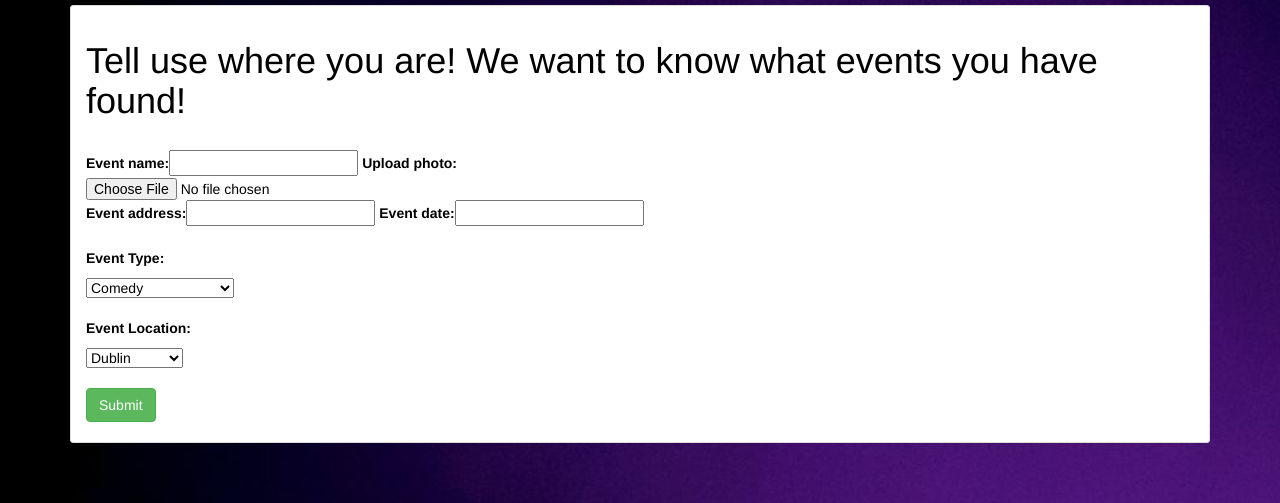
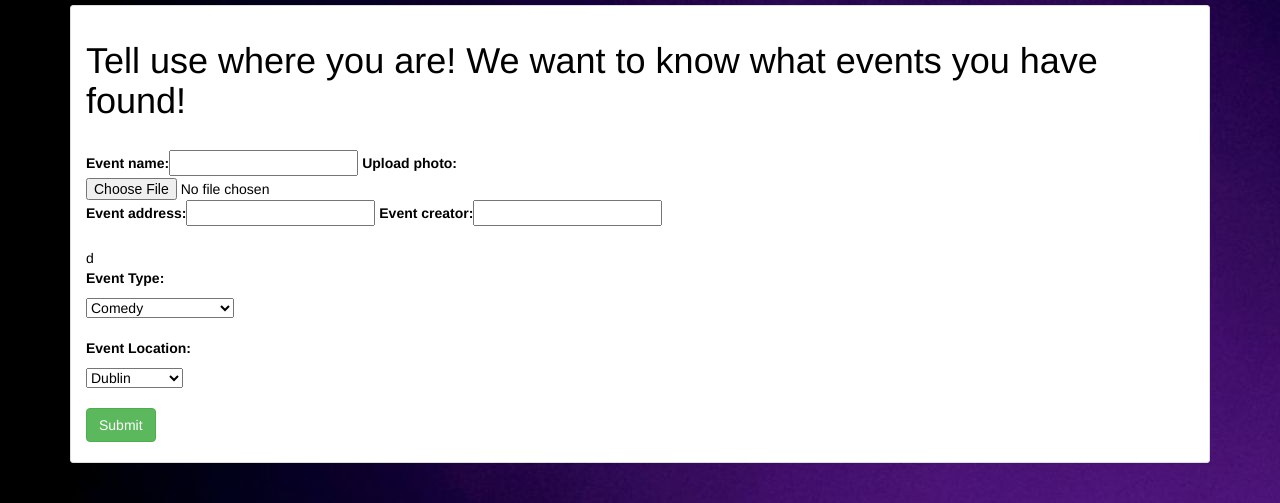
Before and after one commit to ashleyf1996/OOP_Web_Application_Assignment3, a Django app: page /entertainment_tonight/create/ in a window 1280 px wide. Shown: the part 216-719 px from the top of the page. Run offline with Django 3.2, Linux system fonts and the light colour scheme; a user stored in the database is signed in; data comes from the database, SQL or seed files in the repository; some libraries are stand-ins or nearby versions; some web fonts are replaced.

Commit message:
Showed who creeated the events

```diff
--- a/entertainment_tonight/forms.py
+++ b/entertainment_tonight/forms.py
@@ -6,7 +6,7 @@ from django.contrib.auth.models import User
 class CreateEventForm(forms.ModelForm):
     class Meta:
         model = Event
-        fields = ['event_name', 'upload_photo', 'event_address','event_date']
+        fields = ['event_name', 'upload_photo', 'event_address','event_creator']
 
 
 class UserForm(forms.ModelForm):
--- a/entertainment_tonight/models.py
+++ b/entertainment_tonight/models.py
@@ -21,7 +21,8 @@ class Event(models.Model):
     event_address = models.CharField(max_length=200)
     event_type = models.CharField(max_length=200)
     upload_photo = models.FileField()
-    event_date = models.DateTimeField()
+    event_creator = models.CharField(max_length=200)
+
 
 
     def __str__(self):
--- a/entertainment_tonight/static/entertainment_tonight/form.py
+++ b/entertainment_tonight/static/entertainment_tonight/form.py
@@ -7,4 +7,4 @@ from entertainment_tonight.models import Event
 class EventCreate(CreateView):
     # trying to create a new event
     model = Event
-    fields = ['event_name', 'event_location', 'event_address', 'event_type', 'upload_photo','event_date']
+    fields = ['event_name', 'event_location', 'event_address', 'event_type', 'upload_photo', 'event_creator']
--- /dev/null
+++ b/entertainment_tonight/static/js.js
@@ -0,0 +1 @@
+alert("Welcome to Entertainment Tonight");
--- a/entertainment_tonight/views.py
+++ b/entertainment_tonight/views.py
@@ -90,7 +90,8 @@ class CreateEvent(View):
         event_location = request.POST['event_location']
         event_type = request.POST['event_type']
         event_address = request.POST['event_address']
-        event_date = request.POST['event_date']
+        event_creator = request.POST['event_creator']
+
 
         full_filename = os.path.join(settings.MEDIA_ROOT, settings.MEDIA_ROOT, request.FILES['upload_photo'].name)
 
@@ -105,20 +106,20 @@ class CreateEvent(View):
         user = request.user
         # Make sure the user is logged in properly
         if request.user.is_authenticated():
-            event = Event(event_name=event_name, event_location=event_location,event_address=event_address,
-                       event_type=event_type, upload_photo=request.FILES['upload_photo'].name, event_date=event_date)
+            event = Event(event_name=event_name, event_location=event_location,event_address=event_address,event_creator=event_creator,
+                       event_type=event_type, upload_photo=request.FILES['upload_photo'].name)
 
 
 
             event.save()
-
-            user.save()
 
 
             if event is not None:
                 messages.success(request, "Thank you %s! Event added successfully!"% request.user)
 
                 return redirect('event')
+            else:
+                messages.warning(request, "Please add an event")
 
 
 class Logout(View):
--- a/templates/event.html
+++ b/templates/event.html
@@ -48,8 +48,8 @@
                 <p class="lead">{{ search_event.event_name }}<br/>
                 <small>{{ search_event.event_location }}</small><br/>
                     <small>{{ search_event.event_address }}</small><br/>
-                      <small>{{ search_event.event_date }}</small><br/>
                 <span class="label label-info">{{ search_event.event_type }}</span></p>
+                 <small>Posted by:</small> <small>{{ search_event.event_creator }}</small><br/>
 
 
                 <hr/>
--- a/templates/event_form.html
+++ b/templates/event_form.html
@@ -16,7 +16,7 @@
         <!-- form is linked to forms.py and loops through the fields of the event model-->
             <br>{{ form }}<br>
         <br/>
-
+d
             <p><b>Event Type:</b></p>
             <select name="event_type">
                 {% for type in types %}
@@ -31,6 +31,7 @@
             </select><br/><br/>
             <button type="submit" class="btn btn-success">Submit</button>
             {% csrf_token %}
+
         </form><br>
 
     </div>
--- a/templates/index.html
+++ b/templates/index.html
@@ -9,7 +9,7 @@
 {% include 'header_menu.html' %}
 
 
-<font color="white"><h1>Just arrived in a new city? Looking for things to do? <br>Your in the right place!</h1></font><br><br>
+<font color="white"><h1>Just arrived in a new city? Looking for things to do? <br>Your in the right place! Or have you just arrived in a new city and to tell people about an event?</h1></font><br><br>
    <font color="white"><h2>Whatever your into, there is an event for you</h2></font><br><br>
 
 
@@ -18,7 +18,7 @@
 
 
 
-<button onclick="setTimeout(myFunction, 1000);">Interesting Fact</button>
+<button onclick="setTimeout(myFunction, 1000);">Did you know?</button>
 
 <script>
 function myFunction() {
@@ -28,9 +28,7 @@ function myFunction() {
 
 
 
-<button onclick="document.getElementById('demo').innerHTML=Date()">Click here to get the time and date </button>
 
-<p id="demo"></p>
 
 
 {% load staticfiles %}
```
Also changed, not shown: db.sqlite3, entertainment_tonight/migrations/0018_remove_event_event_date.py (added), entertainment_tonight/migrations/0019_event_event_creator.py (added), media/9726456_lqFliRN.jpg (added).
